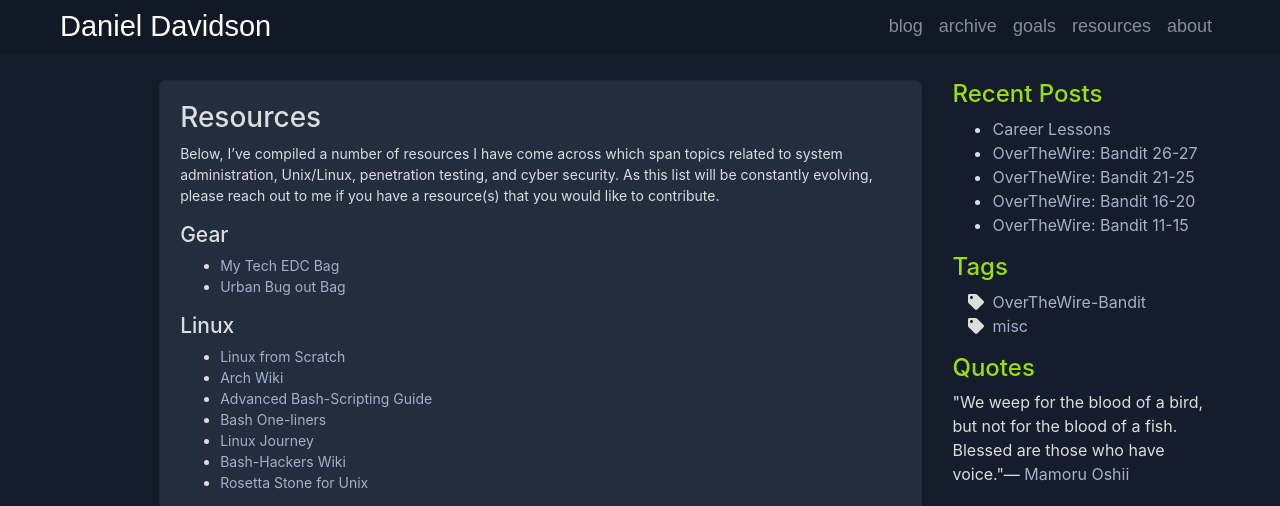
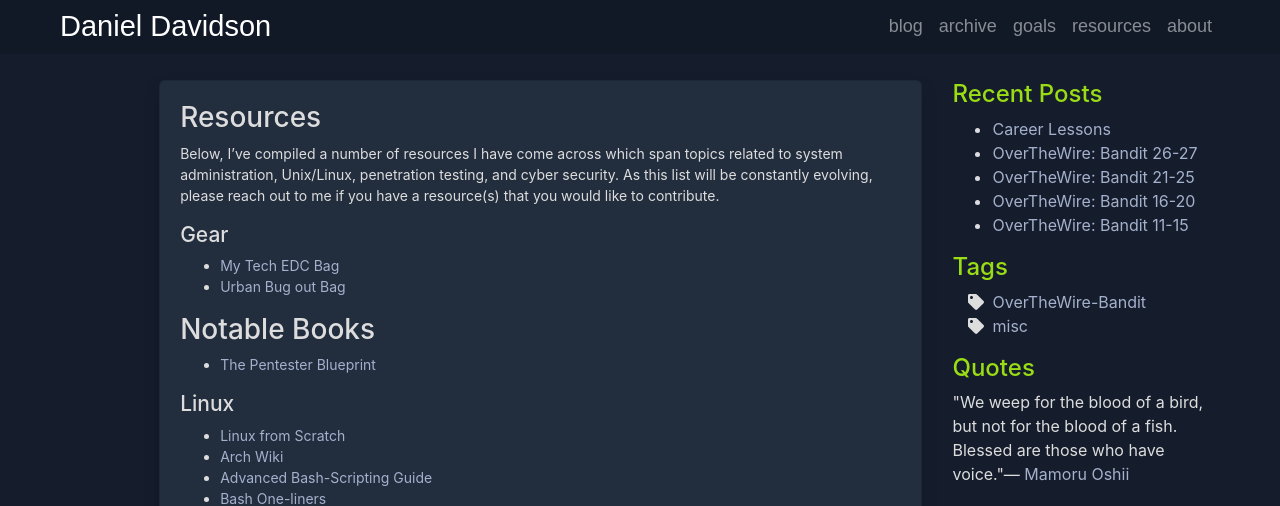
Before and after one commit to danieldavidson/danieldavidson.github.io, a Jekyll site: the page built from resources.md, in a window 1280 px wide and 1269 px high, cut to the strip 0-506 px from the top of the window. Built offline with Jekyll 4.4.1, drawn with Linux system fonts in a browser that asks for light colours.

Commit message:
Update resources.md

```diff
--- a/resources.md
+++ b/resources.md
@@ -11,6 +11,9 @@ Below, I’ve compiled a number of resources I have come across which span topic
 
 - [My Tech EDC Bag](https://kit.co/danieldavidson/tech-edc)
 - [Urban Bug out Bag](https://kit.co/danieldavidson/urban-bug-out-bag)
+
+# Notable Books
+- [The Pentester Blueprint](https://www.goodreads.com/book/show/52588018-the-pentester-blueprint?from_search=true&from_srp=true&qid=PgUTp3bqd6&rank=1)
 
 ## Linux
 
```
